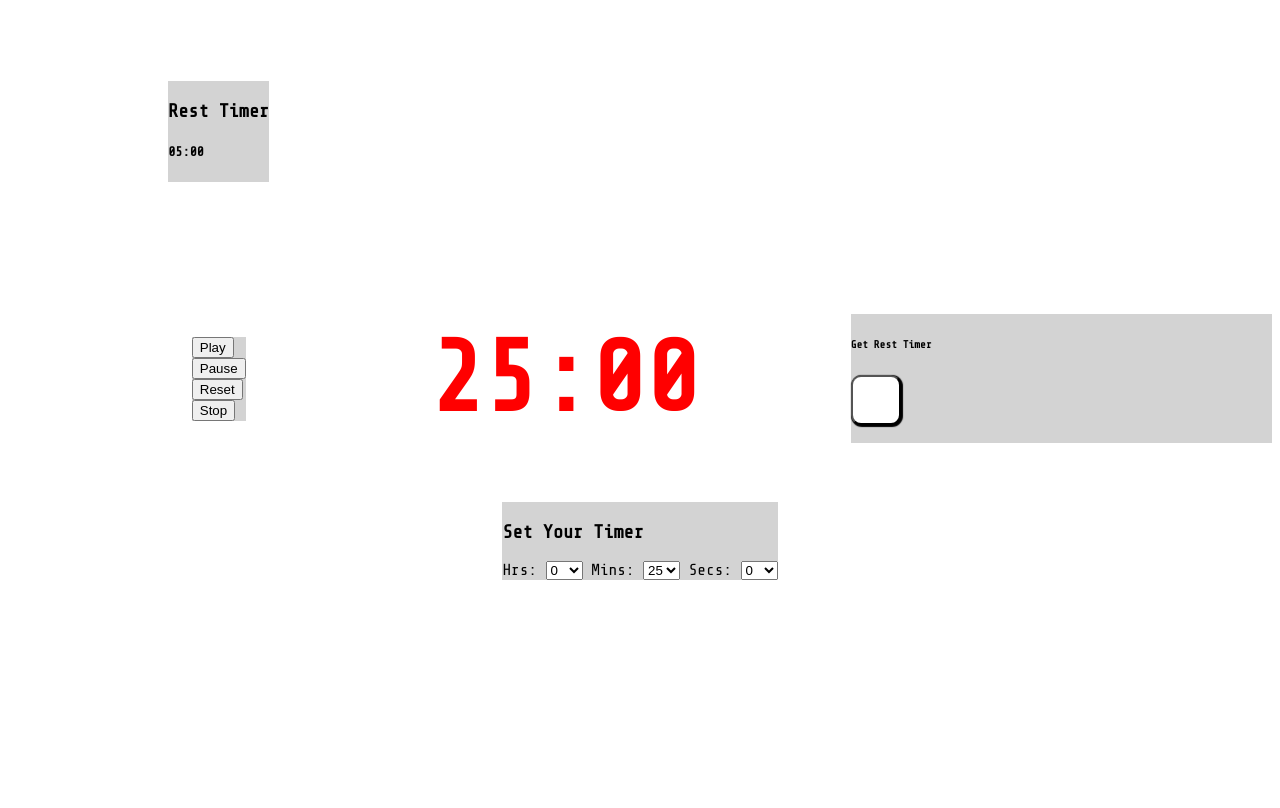
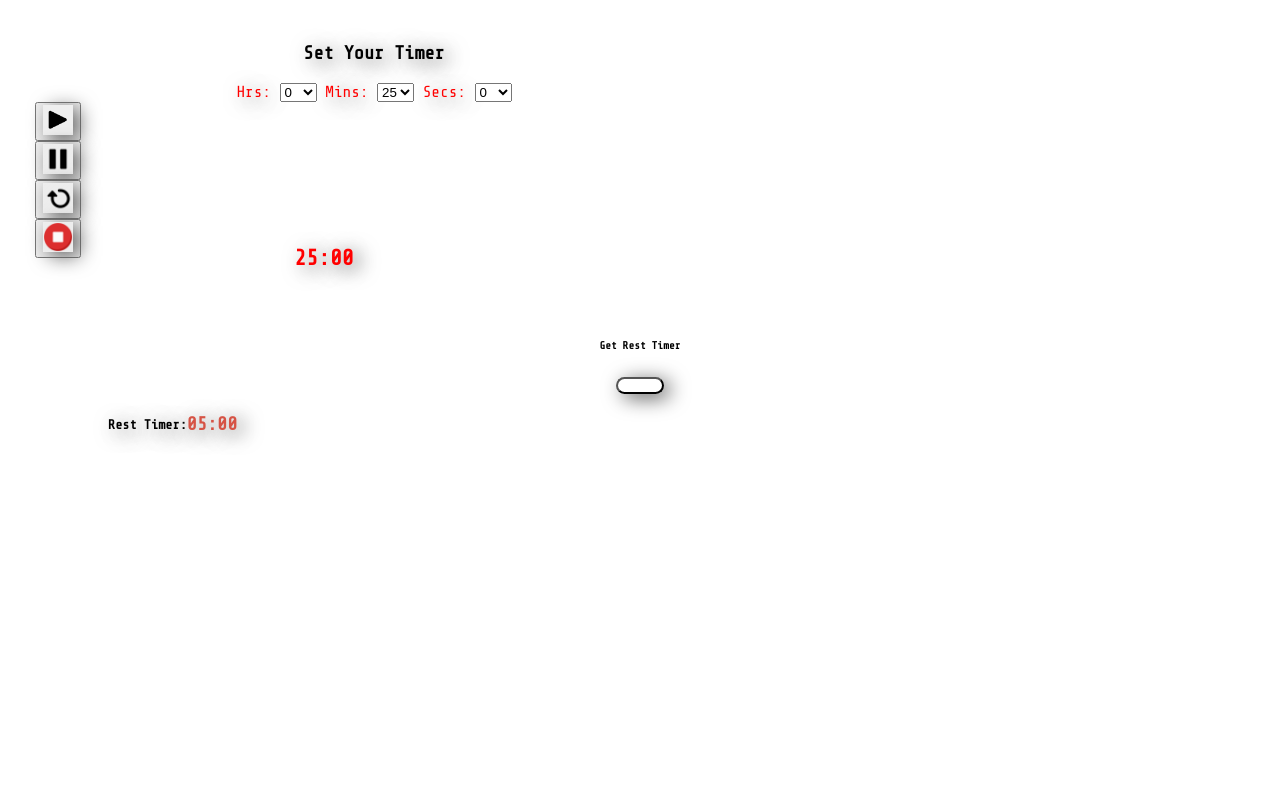
Before and after one commit to cwegscheid08/cwegscheid08.github.io, a PHP site: page / in a window 1280 px wide. Before the commit the page ends 580 px from the top, so only its background shows below. Run offline with PHP 8.4, Linux system fonts and the light colour scheme.

Commit message:
Basic design work down

```diff
--- a/index.html
+++ b/index.html
@@ -12,18 +12,20 @@
     	</div>
 
         <div class="backupDisplay">
-            <h3 class="backupTimerTitle">Rest Timer</h3>
-            <h5 id="waitingTimer">00:00:00</h5>
+            <h5 class="backupTimerTitle">Rest Timer:</h5>
+            <h3 id="waitingTimer">00:00:00</h3>
         </div>
 
 		<div id="userInput">
-			<h3>Set Your Timer</h3>
+			<h3 class="selectionTitle">Set Your Timer</h3>
+            <div class="selection">
     			<span>Hrs: </span>
     			<select id="hours"></select>
     			<span>Mins: </span>
     			<select id="minutes"></select>
                 <span>Secs: </span>
     			<select id="seconds"></select><br />
+            </div>
 <!-- 			<h6 class="switchTitle">Get Rest Timer</h6>
 			<input type="button" name="typeSwitch"><br /><br />
 	        <button class="playButton">Play</button>
@@ -35,10 +37,10 @@
         <div class="buttons">
 <!-- 			<h6 class="switchTitle">Get Rest Timer</h6>
 			<input type="button" name="typeSwitch"><br /><br /> -->
-	        <button class="playButton">Play</button><br />
-	        <button class="pauseButton">Pause</button><br />
-	        <button class="resetButton">Reset</button><br />
-	        <button class="stopButton">Stop</button><br />
+	        <button class="playButton"><img class="icon" src="./images/play.png"></button><br />
+	        <button class="pauseButton"><img src="./images/pause-512.png" class="icon"></button><br />
+	        <button class="resetButton"><img src="./images/reset-512.png" class="icon"></button><br />
+	        <button class="stopButton"><img src="./images/stop_song_red-512.png" class="icon"></button><br />
         </div>
 
 		<div class="switch">
--- a/script/script.js
+++ b/script/script.js
@@ -160,7 +160,7 @@ function isClockLength() {
 }
 
 function changeString() {
-	switchTitle.textContent == "Get Rest Timer" ? (switchTitle.textContent = "Get Work Timer", backupTimerTitle.textContent = "Work Timer") : (switchTitle.textContent = "Get Rest Timer", backupTimerTitle.textContent = "Rest Timer");
+	switchTitle.textContent == "Get Rest Timer" ? (switchTitle.textContent = "Get Work Timer", backupTimerTitle.textContent = "Work Timer: ") : (switchTitle.textContent = "Get Rest Timer", backupTimerTitle.textContent = "Rest Timer: ");
 	runOtherTimer();
 }
 
--- a/style/style.css
+++ b/style/style.css
@@ -2,46 +2,48 @@ html {
 	margin: 0;
 	padding: 0;
 	display: inline-block;
+	height: 100%;
+	width: 100%;
 }
 
 .container {
 	width: auto;
-	heigth: 100%;
+	height: 100%;
 	font-family: 'Share Tech Mono', monospace;
 	font-weight: 100;
 	display: grid;
 	grid-template-areas:
-		"otherTimer nothing instructions"
+		"controls controls controls"
 		"buttons mainTimer switch"
-		"controls controls controls";
-	grid-auto-columns: 1fr 1fr 1fr;
-	grid-auto-rows: 1fr 1fr 1fr;
-
+		"no otherTimer thing";
+	grid-auto-columns: 100px 1fr 200px;
+	grid-auto-rows: 94px 1fr 40px;
 }
 
 #userInput {
 	grid-area: controls;
 	display: inline;
 	justify-self: center;
-	align-self: start;
-	background-color: lightgray;
+	align-self: end;
+	text-align: center;
+	text-shadow: 6px 4px 20px #5a5a5a;
 }
 
 .mainDisplay {
 	color: red;
-	/*text-shadow: 1px 1px 1px 1px black;*/
-	font-size: 50px;
+	font-size: 11px;
 	grid-area: mainTimer;
 	align-self: center;
-	justify-self: start;
-	/* background-color: lightgray; */
+	justify-self: center;
+	text-shadow: 6px 4px 20px #5a5a5a;
 }
 
 .backupDisplay {
 	grid-area: otherTimer;
-	background-color: lightgray;
-	align-self: center;
-	justify-self: center;
+	align-self: end;
+	justify-self: start;
+	display: inline-flex;
+	text-shadow: 6px 4px 20px #5a5a5a;
 }
 
 .text {
@@ -53,21 +55,73 @@ html {
 
 .buttons {
 	grid-area: buttons;
-	align-self: center;
+	display: grid;
+	grid-template-areas:
+		"play"
+		"pause"
+		"reset"
+		"stop";
+	grid-auto-columns: 1fr;
+	grid-auto-rows: 1fr;
 	justify-self: center;
-	background-color: lightgray;
+	/* width: 48px; */
+	/* background-color: lightgray; */
+	/* height: 61px; */
 }
 
 .switch {
 	grid-area: switch;
-	background-color: lightgray;
-	align-self: center;
+	align-self: end;
+	justify-self: center;
+	text-align: center;
 }
 
 .switchButton {
-	width: 50px;
-	height: 50px;
+	width: 48px;
+	height: 17px;
 	background-color: white;
-	border-radius: 10px;
-	box-shadow: 1px 1px 1px 1px black;
+	border-radius: 56px;
+	box-shadow: 6px 4px 20px #5a5a5a;
 }
+
+.backupTimerTitle {
+	color: black;
+}
+
+#waitingTimer {
+	color: #d65345;
+}
+
+.selection {
+	color: red;
+}
+
+.selectionTitle {
+	color:	black;
+}
+
+.icon {
+	width: 30px;
+	height: 30px;
+	box-shadow: 6px 4px 20px #5a5a5a;
+}
+
+
+
+/*BUTTONS*/
+
+.playButton {
+	grid-area: play;
+}
+
+.pauseButton {
+	grid-area: pause;
+}
+
+.resetButton {
+	grid-area: reset;
+}
+
+.stopButton {
+	grid-area: stop;
+}
```
Also changed, not shown: images/pause-512.png (added), images/play.png (added), images/reset-512.png (added), images/stop_song_red-512.png (added). Lines whose indentation alone changed are shown as unchanged.
